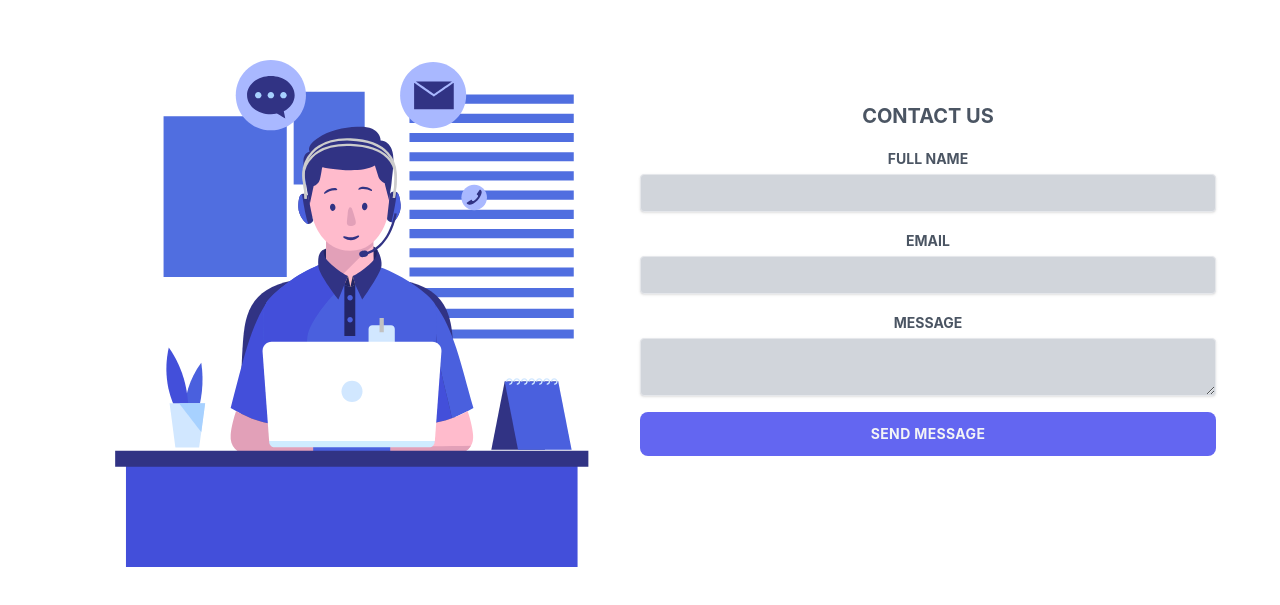
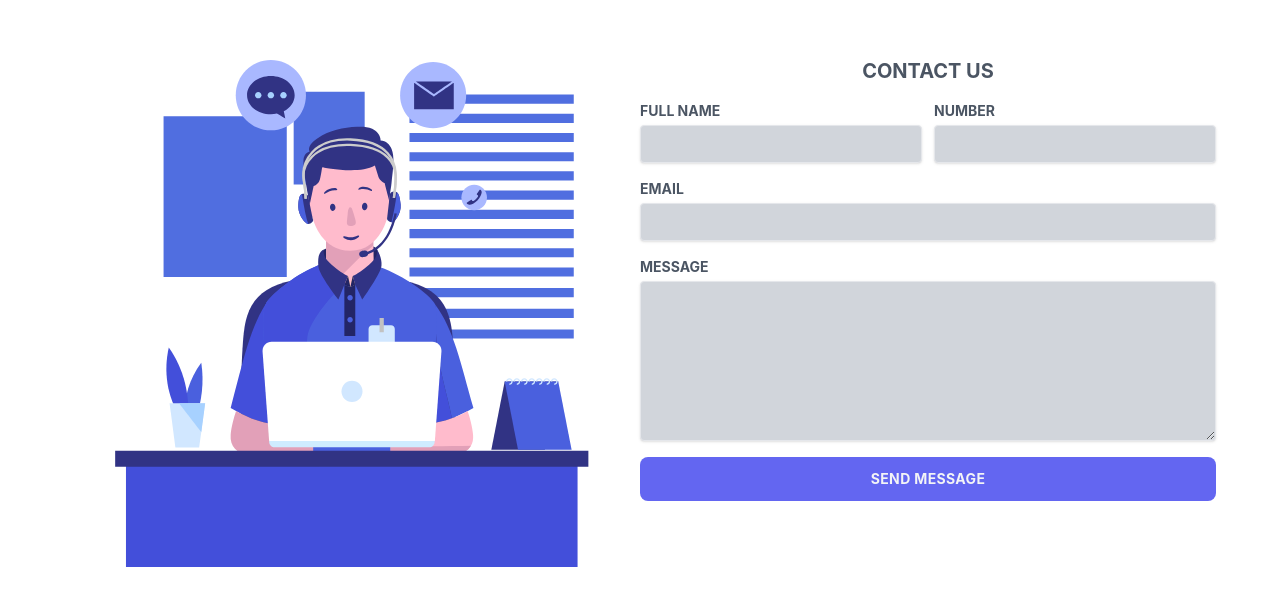
Before and after one commit to mdimtias/student-management-system, a React (Create React App) app in the folder Client/: page /contact in a window 1280 px wide. Shown: the part 121-726 px from the top of the page. Built offline with nearby package versions, Linux system fonts and the light colour scheme; no server answers.

Commit message:
Resolved merge conflict hasan

```diff
--- a/Client/package.json
+++ b/Client/package.json
@@ -16,8 +16,6 @@
     "react-icons": "^4.7.1",
     "daisyui": "^2.46.1",
     "firebase": "^9.15.0",
-    "react": "^18.2.0",
-    "react-dom": "^18.2.0",
     "react-hot-toast": "^2.4.0",
     "react-router-dom": "^6.6.2",
     "react-scripts": "5.0.1",
--- a/Client/src/component/contactForm/ContactForm.tsx
+++ b/Client/src/component/contactForm/ContactForm.tsx
@@ -21,22 +21,30 @@ const ContactForm = () => {
                     <div>
                         <h1 className="uppercase text-xl mb-4 text-gray-600 font-bold">Contact Us</h1>
                     </div>
-                    <div>
-                        <span className="uppercase text-sm text-gray-600 font-bold">Full Name
+                   <div className="flex">
+                   <div className='w-[50%]'>
+                        <span className="uppercase block text-left text-sm text-gray-600 font-bold">Full Name
+                        </span>
+                        <input name='name' className="shadow form-textarea mt-1 block border rounded w-full py-2 px-3 bg-gray-300 text-gray-700 leading-tight focus:outline-none focus:ring-2 focus:ring-indigo-500 focus:border-transparent"
+                            type="text" />
+                    </div>
+                    <div className="w-[50%] ml-3">
+                        <span className="uppercase block text-left text-left text-sm text-gray-600 font-bold">Number
                         </span>
                         <input name='name' className="shadow form-textarea mt-1 block border rounded w-full py-2 px-3 bg-gray-300 text-gray-700 leading-tight   focus:outline-none focus:ring-2 focus:ring-indigo-500 focus:border-transparent"
-                            type="text" />
+                            type="number" />
                     </div>
+                   </div>
                     <div className="mt-4">
-                        <span className="uppercase text-sm text-gray-600 font-bold">Email</span>
+                        <span className="uppercase text-sm block text-left text-gray-600 font-bold">Email</span>
                         <input name='email' className="shadow form-textarea mt-1 block border rounded w-full py-2 px-3 bg-gray-300 text-gray-700 leading-tight   focus:outline-none focus:ring-2 focus:ring-indigo-500 focus:border-transparent"
                             type="email" />
                     </div>
                     <div className="mt-4">
-                        <span className="uppercase text-sm text-gray-600 font-bold">Message</span>
+                        <span className="uppercase text-sm block text-left text-gray-600 font-bold">Message</span>
                         <textarea
                             name='message'
-                            className="shadow form-textarea mt-1 block border rounded w-full py-2 px-3 bg-gray-300 text-gray-700 leading-tight   focus:outline-none focus:ring-2 focus:ring-indigo-500 focus:border-transparent"></textarea>
+                            className="shadow form-textarea mt-1 block border rounded w-full h-40 py-2 px-3 bg-gray-300 text-gray-700 leading-tight   focus:outline-none focus:ring-2 focus:ring-indigo-500 focus:border-transparent"></textarea>
                     </div>
                     <div className="mt-4">
                         <button
--- a/Client/src/routes/Router.js
+++ b/Client/src/routes/Router.js
@@ -23,7 +23,7 @@ export const router = createBrowserRouter([
                 element: <ContactForm/>
             },
             {
-                path: "/aboutus",
+                path: "/about-us",
                 element: <AboutUs/>
             },
             {
```
Also changed, not shown: 1 other file (tests, documents, lock files or other folders).
